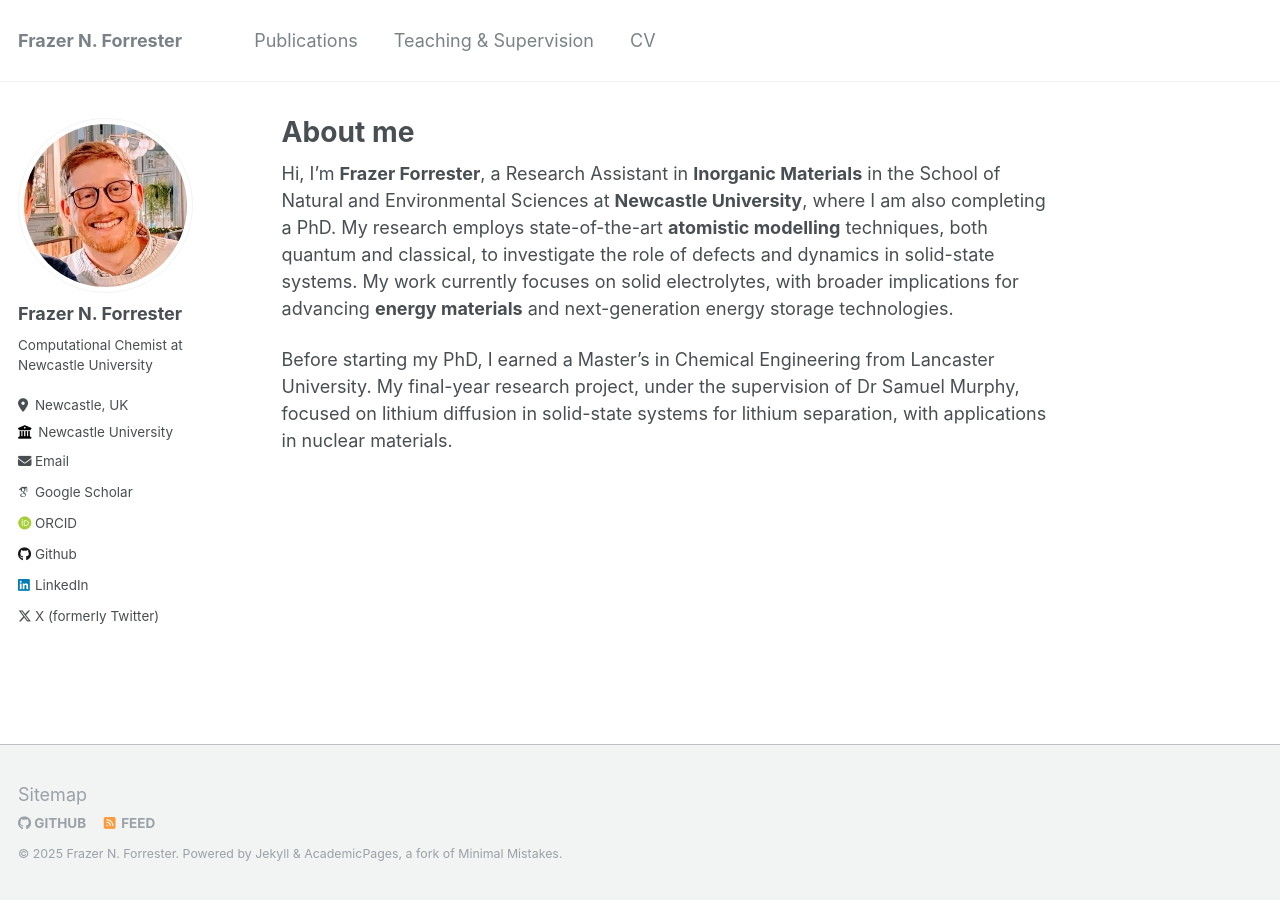
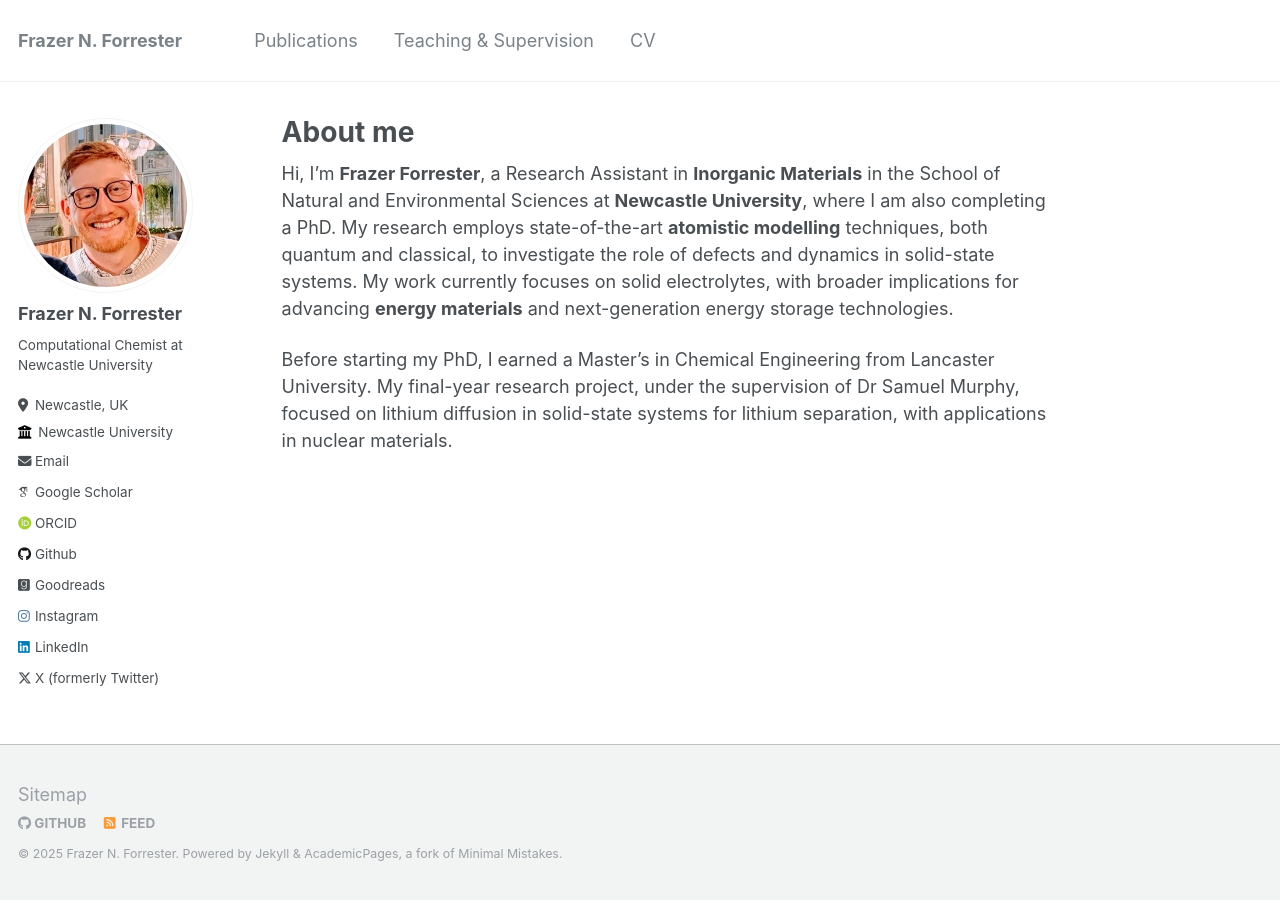
Before and after one commit to fforrester/fforrester.github.io, a Jekyll site: the page built from _pages/about.md, in a window 1280 px wide. Built offline with Jekyll 4.4.1, drawn with Linux system fonts in a browser that asks for light colours; some web fonts are replaced.

Commit message:
Update _config.yml

```diff
--- a/_config.yml
+++ b/_config.yml
@@ -49,8 +49,8 @@ author:
   # Social media
   twitter          : "frazerforrester"  # Replace this with your X / Twitter handle
   linkedin         : "https://www.linkedin.com/in/frazerforrester/"
-  Instagram        : "frazerforrester" # Username
-  GoodReads        : "frazerforrester"# Username
+  instagram        : "frazerforrester" # Username
+  goodreads        : "frazerforrester"# Username
 
   facebook         : # Username
   flickr           : # Username
```
